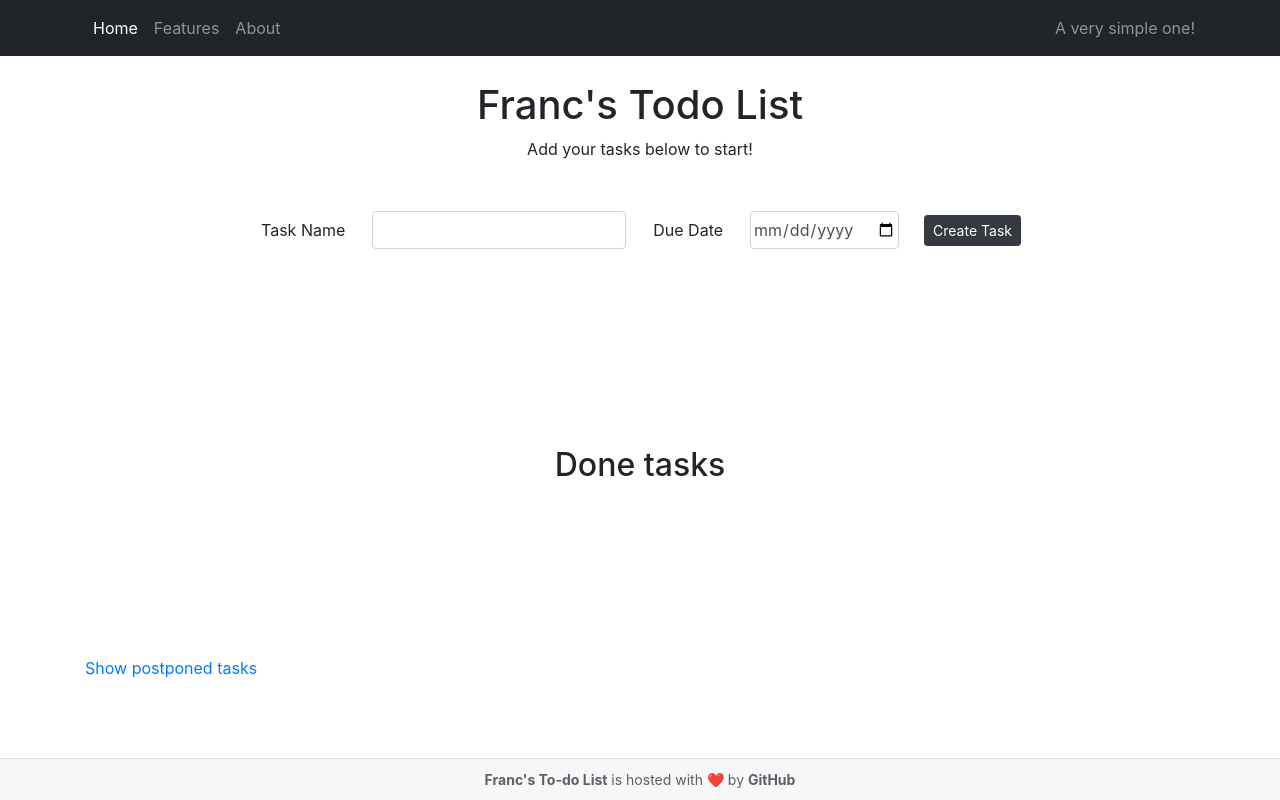
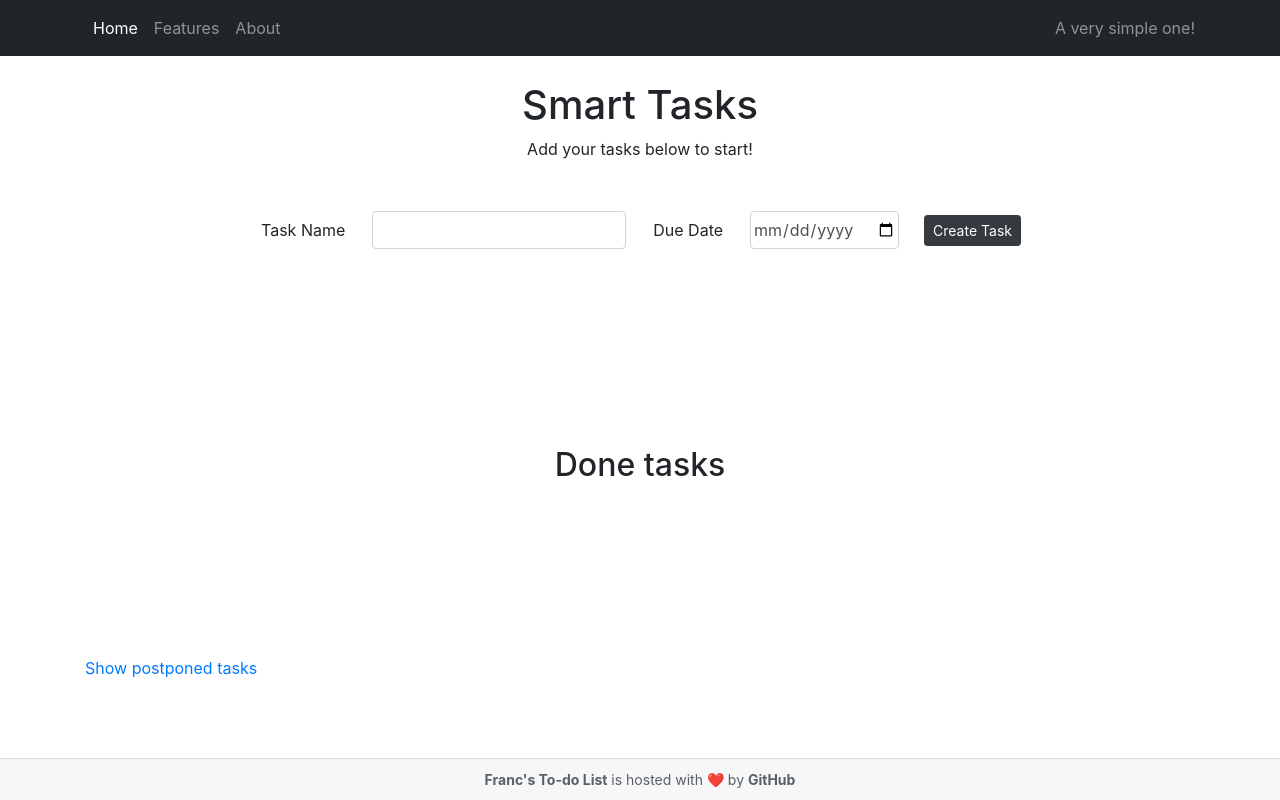
Before and after one commit to fcojr/todo-list, a website: page index.html in a window 1280 px wide. Drawn offline with nearby package versions, Linux system fonts and the light colour scheme; some packages are replaced by stand-ins of ours; a script that the page names is missing.

Commit message:
Changing title

```diff
--- a/index.html
+++ b/index.html
@@ -55,7 +55,7 @@
 		<main>
 			<div class="container">
 				<section class="title">
-					<h1>Franc's Todo List</h1>
+					<h1>Smart Tasks</h1>
 					<p>Add your tasks below to start!</p>
 				</section>
 				<form action="javascript:0" class="form-inline entry">
```
